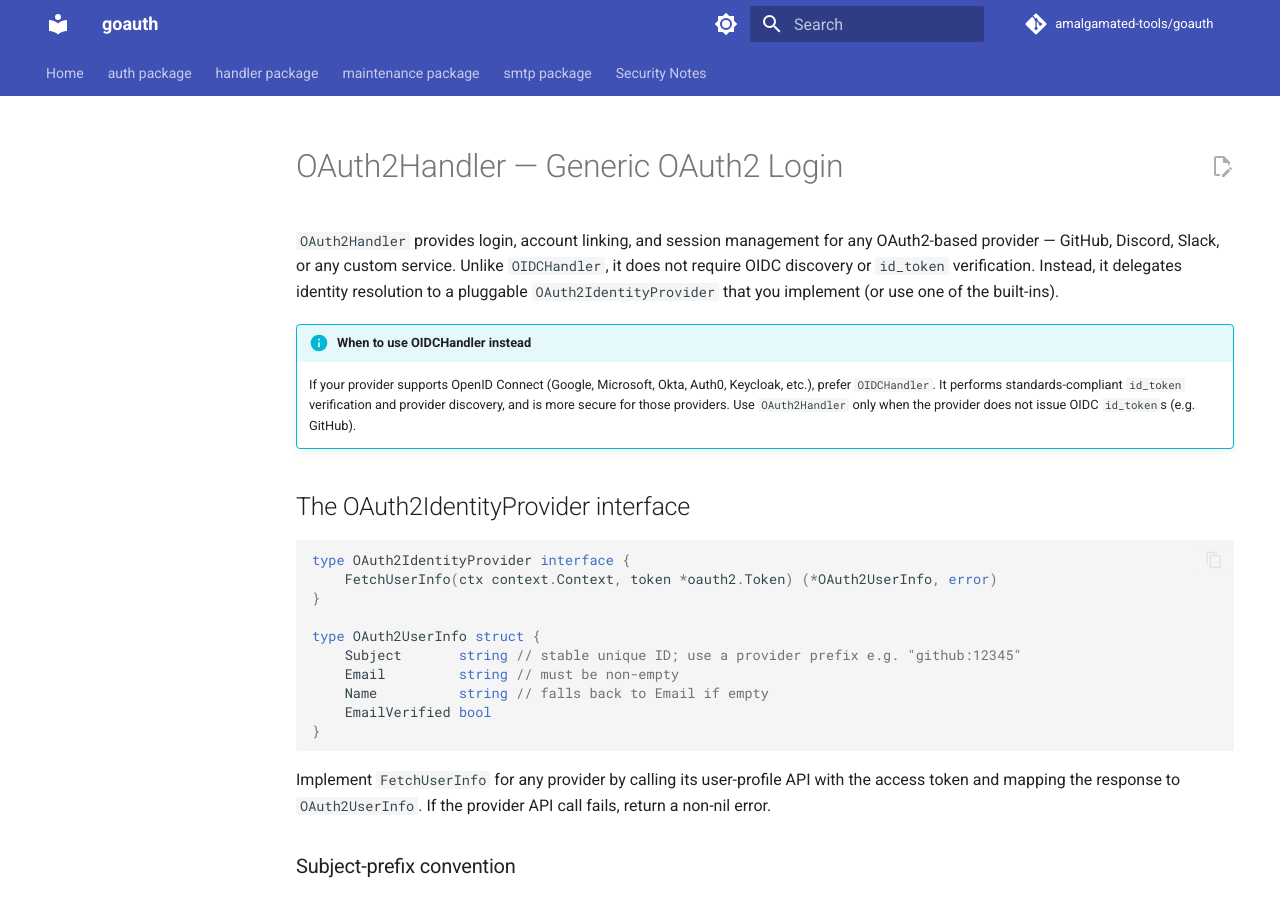
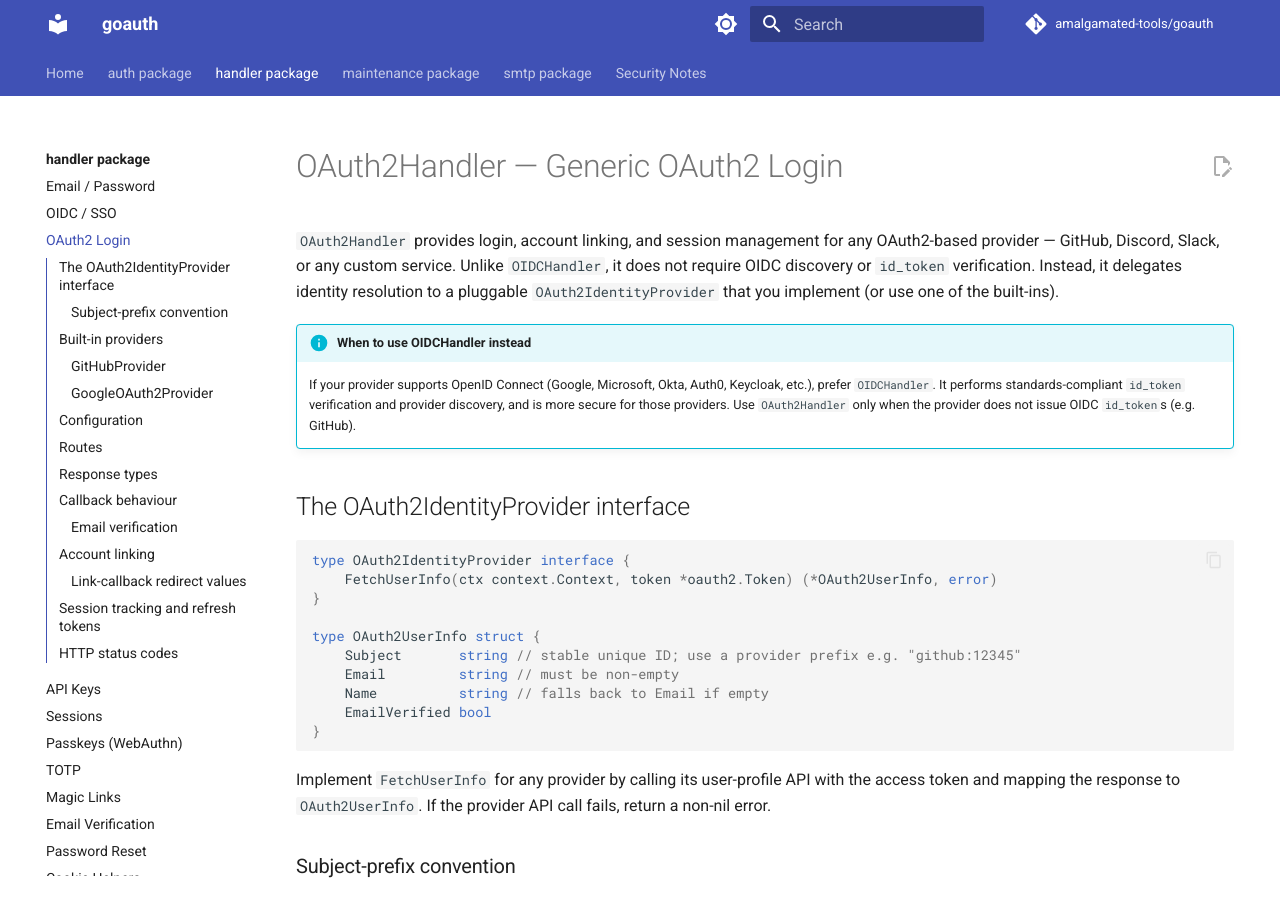
Before and after one commit to amalgamated-tools/goauth, an MkDocs documentation site: the page built from docs/handler/oauth2.md, in a window 1280 px wide and 900 px high. Built offline with MkDocs 1.6.1 and Material for MkDocs 9.7.7, drawn with Linux system fonts in a browser that asks for light colours; comment, search, counter and statistics services are not loaded.

Commit message:
docs: add OAuth2 Login page to mkdocs navigation
docs/handler/oauth2.md was fully documented and linked from
docs/handler/index.md and README.md, but was absent from the
mkdocs.yml nav tree. Add it after the OIDC / SSO entry so that
all handlers are reachable from the site sidebar.

Co-authored-by: Copilot <223556219+Copilot@users.noreply.github.com>

```diff
--- a/mkdocs.yml
+++ b/mkdocs.yml
@@ -60,6 +60,7 @@ nav:
     - handler/index.md
     - Email / Password: handler/auth.md
     - OIDC / SSO: handler/oidc.md
+    - OAuth2 Login: handler/oauth2.md
     - API Keys: handler/api-keys.md
     - Sessions: handler/sessions.md
     - Passkeys (WebAuthn): handler/passkeys.md
```
